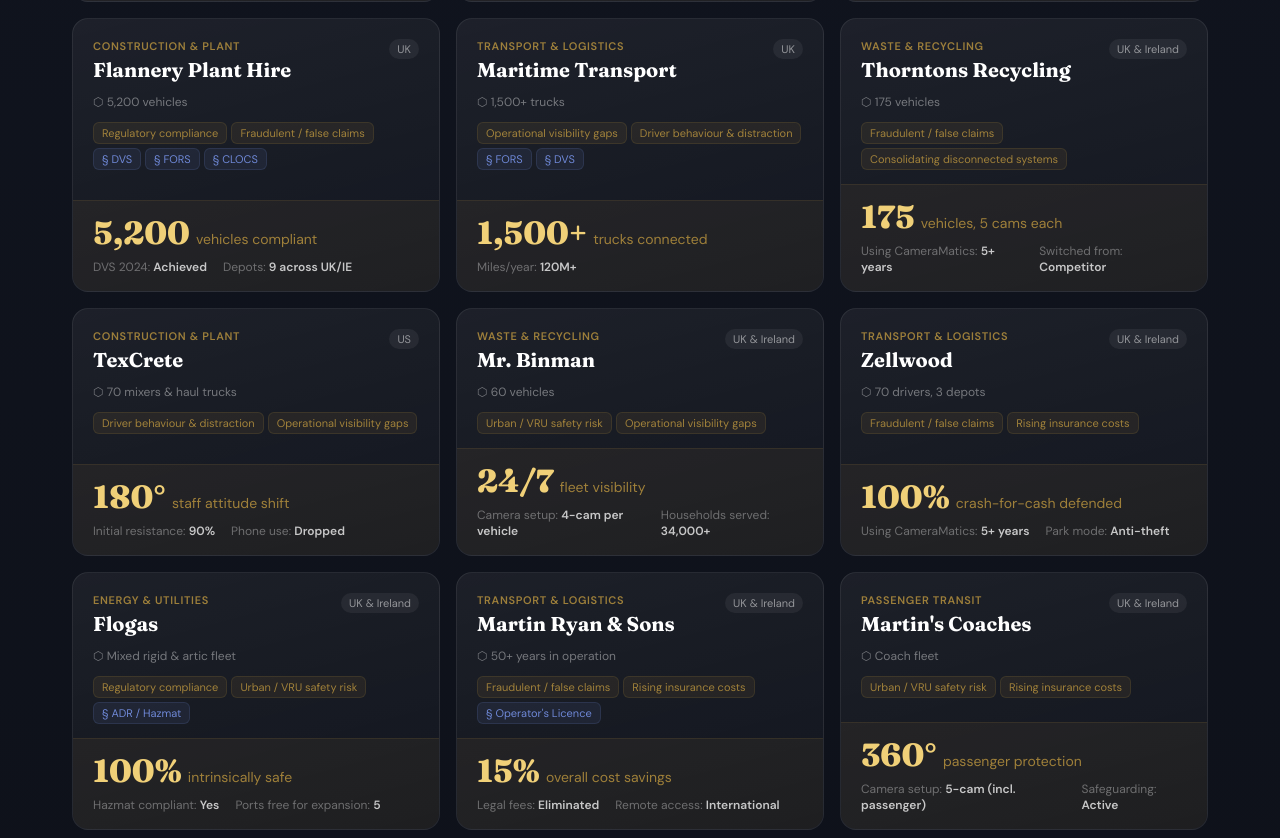
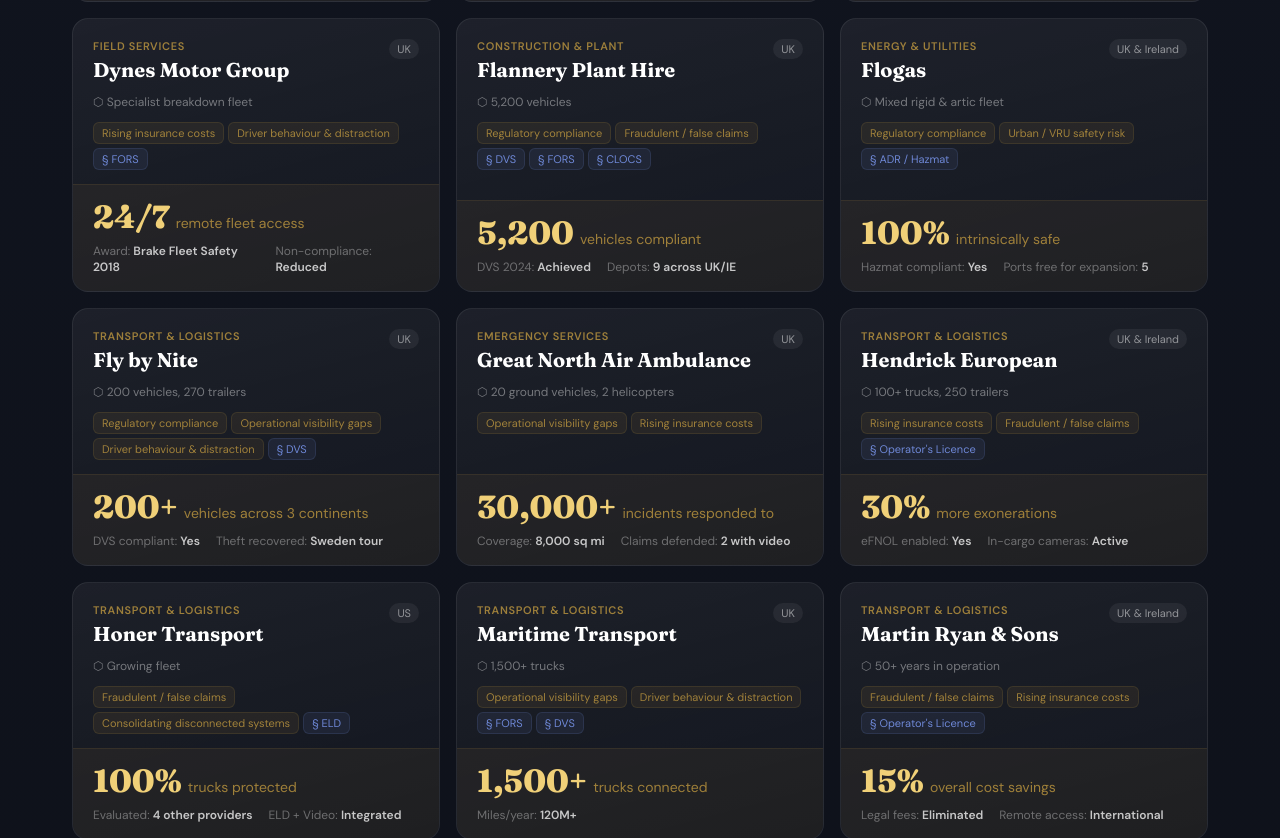
Before and after one commit to izojo/cm-customer-stories, a React (Vite) app: page / in a window 1280 px wide. Shown: the part 761-1599 px from the top of the page. Built offline with nearby package versions, Linux system fonts and the light colour scheme.

Commit message:
Added Fly by Nite

```diff
--- a/src/CaseStudyExplorer.jsx
+++ b/src/CaseStudyExplorer.jsx
@@ -199,7 +199,18 @@
     quotee: "Dale Conard, CEO",
     summary: "Tennessee-based family trucking company chose CameraMatics over multiple competitors for its fully integrated camera system (side, rear, pedestrian monitoring, blind spot detection) and standout personal service. In a rear-end collision with no witnesses, Conard pulled rear-camera footage in 15 minutes to prove the other driver was at fault — saving the company from a costly lawsuit."
   },
-];
+  {
+    id: 19, name: "Fly by Nite", vertical: "Transport & Logistics", geo: "UK",
+    fleetSize: "Large (200–1,000)", fleetLabel: "200 vehicles, 270 trailers",
+    challenges: ["Regulatory compliance", "Operational visibility gaps", "Driver behaviour & distraction"],
+    outcomes: ["Driver behaviour improvement", "Accident reduction", "Driver exoneration"],
+    headline: "200+", headlineSuffix: " vehicles across 3 continents",
+    stats: [{ label: "DVS compliant", value: "Yes" }, { label: "Theft recovered", value: "Sweden tour" }],
+    quote: "It's one of the best decisions we've made. The real game-changer is being able to log in remotely — wherever the vehicles are, we have full visibility.",
+    quotee: "Luke Price, Transport Manager",
+    summary: "Entertainment logistics specialist — trusted by some of the biggest names in music — deployed CameraMatics 360 across 200+ vehicles operating across UK, Europe, Middle East and North Africa. DVS-compliant for London venue access (Wembley, O2, Royal Albert Hall), the system enabled remote incident response on international tours, including recovering stolen items in Sweden via real-time camera footage."
+  },
+].sort((a, b) => a.name.localeCompare(b.name));
 
 const CASE_STUDY_URLS = {
   1: "https://www.cameramatics.com/resources/customer-stories-how-mcculla-saves-200000-p-a-with-cameramatics/",
@@ -220,6 +231,7 @@
   16: "https://www.cameramatics.com/us/resources/customer-stories-cw-wright/",
   17: "https://www.cameramatics.com/us/resources/conard-transportation-2/",
   18: "https://www.cameramatics.com/us/resources/great-north-air-ambulance-service/",
+  19: "https://www.cameramatics.com/us/resources/fly-by-nite-and-cameramatics-keeping-the-show-on-the-road/",
 };
 
 // Regulation tagging — only tagged where evidenced or strongly implied from case study content
@@ -242,6 +254,7 @@
   16: [],                                          // C.W. Wright — US utilities
   17: ["ELD"],                                     // Conard — US trucking
   18: [],                                          // GNAAS — charity air ambulance, no specific regulation cited
+  19: ["DVS"],                                     // Fly by Nite — explicitly DVS compliant for London venues
 };
 
 const REGULATIONS = ["All", "DVS", "FORS", "CLOCS", "ELD", "Operator's Licence", "ADR / Hazmat"];
```
